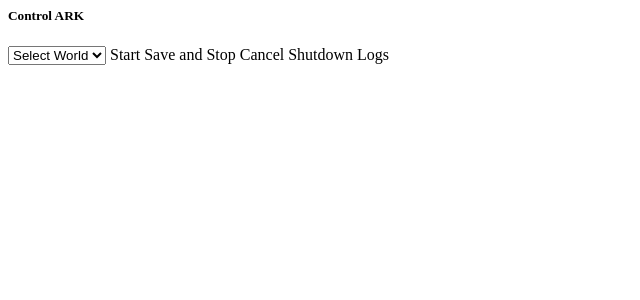
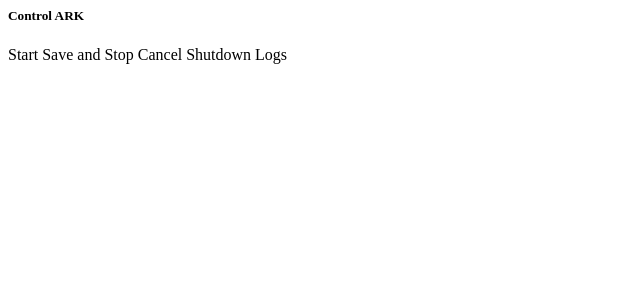
Before and after one commit to cayspekko/ark_html_rmon, a FastAPI app: template app/templates/cards/start.html in a window 1280 px wide. Shown: the top 300 px of the page, without its empty margins (0-640 px from the left). Run offline with FastAPI, Linux system fonts and the light colour scheme; the template is opened without the code that fills it, so the values that code supplies are empty.

Commit message:
improve some things

```diff
--- a/app/main.py
+++ b/app/main.py
@@ -10,6 +10,7 @@
 
 from fastapi import FastAPI, Request, WebSocket, Depends, HTTPException, status, Form
 from starlette.websockets import WebSocketDisconnect
+from websockets.exceptions import ConnectionClosed
 from fastapi.security import HTTPBasic, HTTPBasicCredentials
 from fastapi.responses import HTMLResponse, RedirectResponse
 from fastapi.staticfiles import StaticFiles
@@ -32,14 +33,9 @@
         -p 32330:32330 -p 32330:32330/udp \
         -e am_arkflag_crossplay=true \
         -e am_arkflag_NoBattlEye=true \
-        -e am_serverMap={0} \
-        {1} \
+        {} \
         --name ark \
         thmhoag/arkserver"""
-
-app = FastAPI()
-
-app.mount("/static", StaticFiles(directory="static"), name="static")
 
 templates = Jinja2Templates(directory="templates")
 
@@ -48,12 +44,19 @@
 users = TinyDB('db.json')
 settings = users.table('settings')
 am_settings = users.table('am_settings')
+gu_settings = users.table('gu_settings')
 poll_status = users.table('poll_status')
 
 pwd_context = CryptContext(schemes=["bcrypt"], deprecated="auto")
 
-poll_lock = asyncio.Lock()
+poll_lock = None
+async def startup():
+    global poll_lock
+    poll_lock = asyncio.Lock()
 
+app = FastAPI()
+app.mount("/static", StaticFiles(directory="static"), name="static")
+app.add_event_handler("startup", startup)
 
 def _now():
     return datetime.now().strftime("%h/%d/%Y  %I:%M:%S %p")
@@ -82,8 +85,9 @@
         "cards/start.html",
         "cards/players.html",
         "cards/commands.html",
+        "cards/am_settings.html",
         "cards/settings.html",
-        "cards/am_settings.html",
+        "cards/gu_settings.html",
         "cards/password.html"
     ]
 
@@ -106,7 +110,7 @@
     await websocket.send_text(old_recent)
 
     while True:
-        await asyncio.sleep(1)
+        await asyncio.sleep(5)
         await poll_lock.acquire()
         db_key = poll_status.get(Poll.key == key) or {}
 
@@ -136,7 +140,7 @@
             old_recent = recent
             try:
                 await websocket.send_text("</br>".join(db_key["updated"] + db_key['payload']))
-            except WebSocketDisconnect:
+            except (WebSocketDisconnect, ConnectionClosed):
                 await websocket.close()
                 return
 
@@ -173,11 +177,10 @@
         cmd = "docker ps"
         if data.get('cmd') == "start":
             cmd = f"{RUN_CMD} | aha --no-header"
-            world = data.get('world') or "TheIsland"
             am_s = ""
             for d in am_settings.all():
                 am_s += f"-e {d['key']}=\"{d['value']}\" "
-            cmd = cmd.format(world, am_s)
+            cmd = cmd.format(am_s)
         elif data.get('cmd') == "stop":
             cmd = f"docker exec -i ark arkmanager stop --saveworld | aha --no-header && docker kill ark"
         elif data.get('cmd') == "kick":
@@ -238,6 +241,24 @@
 
         await websocket.send_text(json.dumps(am_settings.all()))
 
+@app.websocket('/gu_settings')
+async def gu_settings_endpoint(websocket: WebSocket):
+    await websocket.accept()
+    await websocket.send_text(json.dumps(gu_settings.all()))
+
+    while True:
+        try:
+            data = await websocket.receive_text()
+        except WebSocketDisconnect:
+            await websocket.close()
+            return
+        data = json.loads(data)
+        if data.get('cmd') == 'put':
+            gu_settings.truncate()
+            gu_settings.insert_multiple(data.get('data'))
+
+        await websocket.send_text(json.dumps(gu_settings.all()))
+
 
 async def get_lines(shell_command):
     p = await asyncio.create_subprocess_shell(shell_command,
--- a/app/templates/cards/start.html
+++ b/app/templates/cards/start.html
@@ -1,11 +1,6 @@
 {% extends 'card.html' %}
 {% block cardtitle %} Control ARK {% endblock %}
 {% block cardcontent %}
-<select id="select" class="form-select" aria-label="Select World">
-    <option selected>Select World</option>
-    <option value="TheIsland">TheIsland</option>
-    <option value="Fjordur">Fjordur</option>
-  </select>
 <a id="start" class="btn btn-primary">Start</a>
 <a id="stop" class="btn btn-primary">Save and Stop</a>
 <a id="cancelshutdown" class="btn btn-primary">Cancel Shutdown</a>
@@ -17,10 +12,8 @@
         $('#response').html(event.data.trim())
     }
     $('#start').on('click', function(e) {
-        var selected = $('#select option:selected').text();
         start_ws.send(JSON.stringify({
-            "cmd": "start",
-            "world": selected
+            "cmd": "start"
         }))
     })
     $('#stop').on('click', function(e) {
```
Also changed, not shown: 1 other file.
